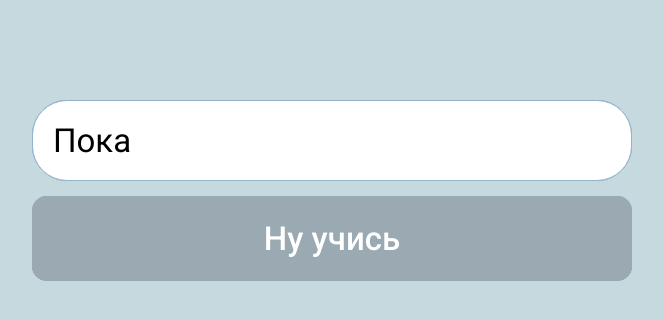
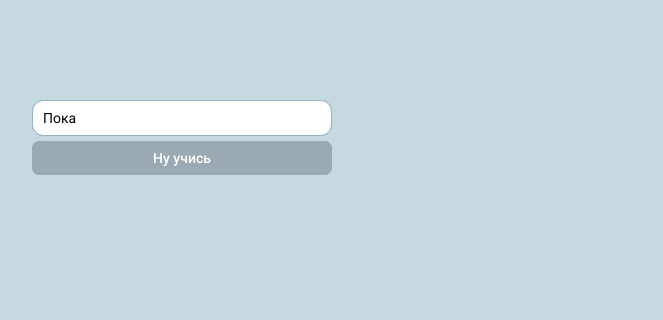
Before and after one commit to v9gel/dialog-front, a Vue app: page / in a window 1280 px wide. Shown: the top 320 px of the page, without its empty margins (68-731 px from the left). Built offline with nearby package versions, Linux system fonts and the light colour scheme.

Commit message:
* resize

```diff
--- a/src/components/desk/Button.vue
+++ b/src/components/desk/Button.vue
@@ -17,38 +17,27 @@ const props = defineProps<{
 
 <style>
 .button {
-    margin-top: 15px;
-    width: 600px;
-    height: 85px;
-    left: 81px;
-    top: 465px;
+    width: 100%;
+    padding: 10px;
 
     display: flex;
     justify-content: center;
 
     background: #9aa9b2;
-    border-radius: 15px;
+    border-radius: 0.5em;
     box-sizing: border-box;
 }
 
 .button + .button {
-    margin-left: 15px;
+    margin-left: 5px;
 }
 
 /* Send music to friends */
 .button-text {
-    /* position: absolute; */
-    /* width: 600px;
-    height: 39px;
-    left: 81px;
-    top: 488px; */
-
     font-family: Roboto;
     font-style: normal;
     font-weight: 500;
-    font-size: 33px;
-    line-height: 39px;
-    /* identical to box height */
+    font-size: 14px;
     display: flex;
     align-items: center;
     text-align: center;
--- a/src/components/desk/Card.vue
+++ b/src/components/desk/Card.vue
@@ -15,14 +15,16 @@ const props = defineProps<{
 
 const box = ref(null);
 const instance = ref(null);
-const cardText = ref(null);
-const cardTextHeight = ref(0);
+const wrapperRef = ref(null);
+const wrapperHeight = ref(0);
+const cardRef = ref(null);
+const cardHeight = ref(0);
 
 onMounted(() => {
     box.value = getCurrentInstance()?.ctx.$.parent.refs.box
     instance.value = getCurrentInstance();
-    cardTextHeight.value = cardText.value.offsetHeight;
-    console.log(cardText.value)
+    wrapperHeight.value = wrapperRef.value.offsetHeight;
+    cardHeight.value = cardRef.value.offsetHeight;
 })
 
 const square = ref({
@@ -71,10 +73,10 @@ const cleanSelect = () => {
 </script>
 
 <template>
-    <foreignObject :x="square.x" :y="square.y" width="600" :height="cardTextHeight + 100">
+    <foreignObject :x="square.x" :y="square.y" width="300" :height="wrapperHeight">
         <div xmlns="http://www.w3.org/1999/xhtml">
-            <div class="wrapper">
-                <div class="card" ref="cardText">
+            <div ref="wrapperRef" class="wrapper">
+                <div class="card" ref="cardRef">
                     <div class="card-text unselectable">{{ card.text }}</div>
                 </div>
                 <div class="buttons">
@@ -82,11 +84,10 @@ const cleanSelect = () => {
                 </div>
             </div>
         </div>
-        <!-- <Button v-for="(button, index) in card.buttons" :key="index" :button="button"></Button> -->
     </foreignObject>
     <rect
-        width="600"
-        :height="cardTextHeight"
+        width="300"
+        :height="cardHeight"
         rx="35"
         fill="#ffffff00"
         stroke="#selected ? '#B5E5FF' : '#D4E3EB'"
@@ -103,44 +104,35 @@ const cleanSelect = () => {
 @import url("https://fonts.googleapis.com/css2?family=Roboto:wght@400;500&display=swap");
 
 .wrapper {
-    width: 600px;
-    /* height: 250px; */
+    width: 100%;
 }
 
 .card {
-    /* Rectangle 4 */
-    /* position: absolute; */
-    width: 600px;
-    /* height: var(--cardHeight); */
     left: 81px;
     top: 289px;
 
     background: #ffffff;
-    border-radius: 35px;
+    border-radius: 0.7em;
     box-sizing: border-box;
     border: 1px solid #93b3cb;
 }
 
 .card-text {
-    /* I can help you find and share classical music. Simply send me a query like ‘Mozart’ or use the buttons below. */
     position: relative;
-    width: 556.79px;
-    /* height: 103.37px; */
-    padding: 20px;
+    padding: 10px;
 
     font-family: Roboto;
     font-style: normal;
     font-weight: normal;
-    font-size: 33px;
-    line-height: 39px;
+    font-size: 14px;
     display: flex;
     align-items: center;
 
     color: #000000;
-    z-index: 100;
 }
 
 .buttons {
+    margin-top: 5px;
     display: flex;
 }
 </style>
```
